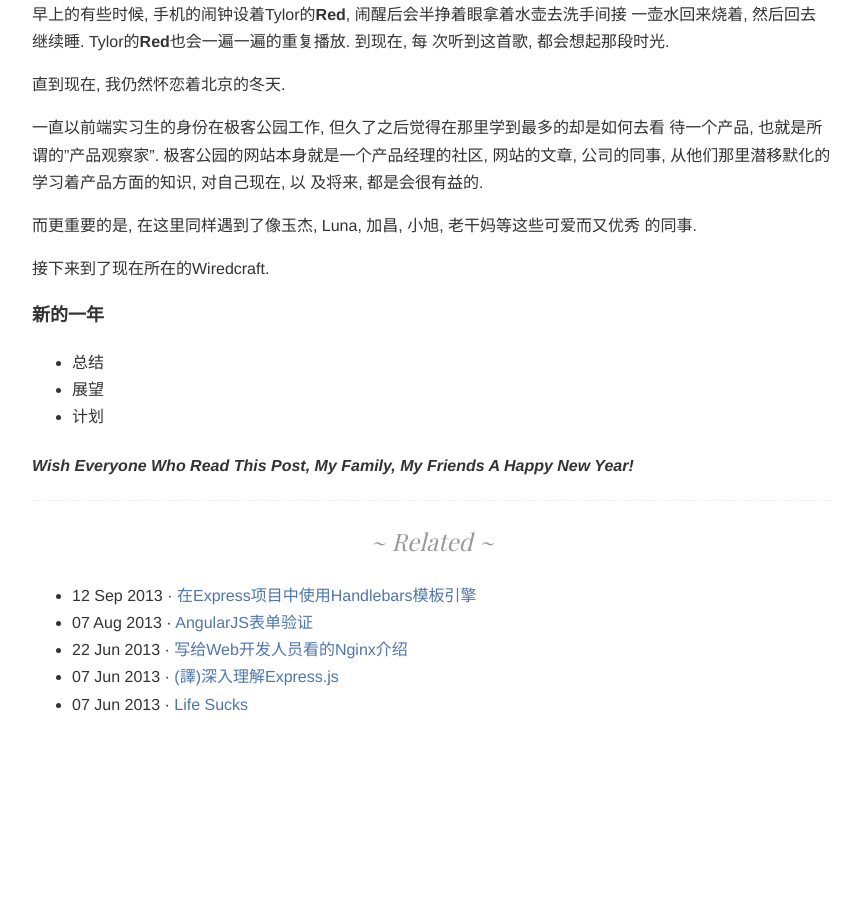
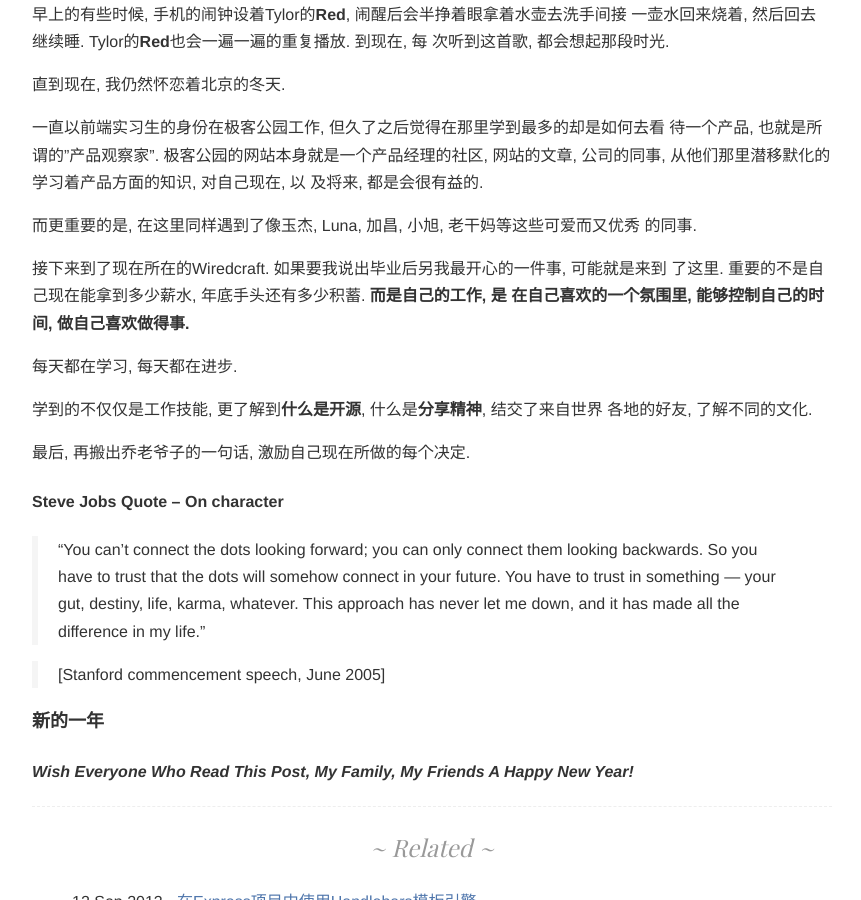
Before and after one commit to fraserxu/fraserxu.github.io, a Jekyll site: the page built from _posts/2013-12-22-My-2013.md, in a window 1280 px wide and 900 px high, scrolled down 3165 px. Shown: the whole window, without its empty margins (208-1069 px from the left). Built offline with Jekyll 4.4.1, drawn with Linux system fonts in a browser that asks for light colours; some web fonts are replaced; Markdown is read by kramdown in place of the engine named in the settings; before the commit the page ends 3903 px from its top, so only the background shows below that.

Commit message:
update post

```diff
--- a/_posts/2013-12-22-My-2013.md
+++ b/_posts/2013-12-22-My-2013.md
@@ -158,12 +158,27 @@ title: My 2013
 而更重要的是, 在这里同样遇到了像玉杰, Luna, 加昌, 小旭, 老干妈等这些可爱而又优秀
 的同事.
 
-接下来到了现在所在的Wiredcraft.
+接下来到了现在所在的Wiredcraft. 如果要我说出毕业后另我最开心的一件事, 可能就是来到
+了这里. 重要的不是自己现在能拿到多少薪水, 年底手头还有多少积蓄. **而是自己的工作, 是
+在自己喜欢的一个氛围里, 能够控制自己的时间, 做自己喜欢做得事.**
+
+每天都在学习, 每天都在进步.
+
+学到的不仅仅是工作技能, 更了解到**什么是开源**, 什么是**分享精神**, 结交了来自世界
+各地的好友, 了解不同的文化.
+
+最后, 再搬出乔老爷子的一句话, 激励自己现在所做的每个决定.
+
+#### Steve Jobs Quote – On character
+
+> “You can’t connect the dots looking forward; you can only connect them looking
+backwards. So you have to trust that the dots will somehow connect in your future.
+You have to trust in something — your gut, destiny, life, karma, whatever. This
+approach has never let me down, and it has made all the difference in my life.”
+
+> [Stanford commencement speech, June 2005]
 
 ### 新的一年
 
-* 总结
-* 展望
-* 计划
 
 #### <i>Wish Everyone Who Read This Post, My Family, My Friends A Happy New Year!</i>
```
